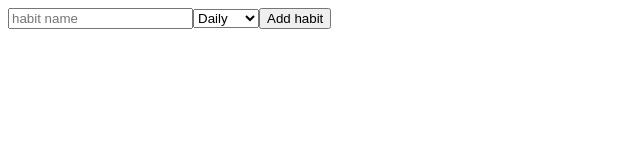
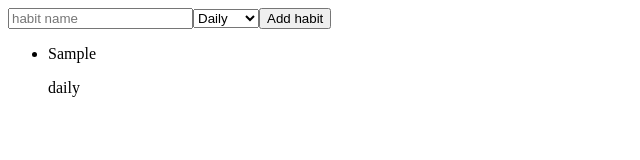
Before and after one commit to Raftouch/habit-tracker, a React (Vite) app: page / in a window 1280 px wide. Both pictures are taken after typing "Sample" into the empty fields and a click on the button "Add habit". Shown: the top 160 px of the page, without its empty margins (0-640 px from the left). Built offline with nearby package versions, Linux system fonts and the light colour scheme.

Commit message:
display habits

```diff
--- a/src/App.tsx
+++ b/src/App.tsx
@@ -1,9 +1,11 @@
 import AddHabitForm from "./components/Form";
+import HabitList from "./components/HabitList";
 
 function App() {
   return (
     <>
       <AddHabitForm />
+      <HabitList />
     </>
   );
 }
--- /dev/null
+++ b/src/components/HabitList.tsx
@@ -0,0 +1,19 @@
+import { useSelector } from "react-redux";
+import type { RootState } from "../store/store";
+
+export default function HabitList() {
+  const habits = useSelector((state: RootState) => state.habit.habits);
+
+  return (
+    <div>
+      <ul>
+        {habits.map((habit) => (
+          <li key={habit.id}>
+            <p>{habit.name}</p>
+            <p>{habit.frequency}</p>
+          </li>
+        ))}
+      </ul>
+    </div>
+  );
+}
```
